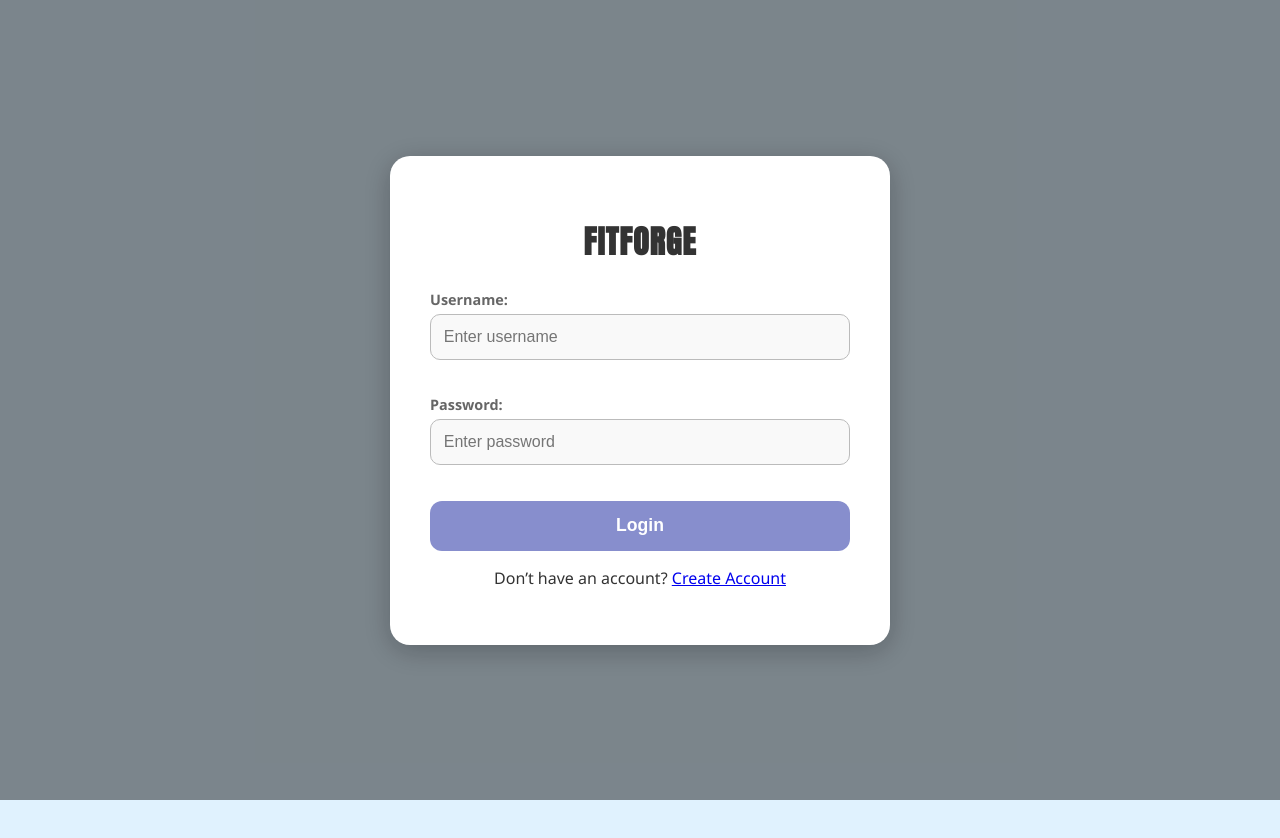
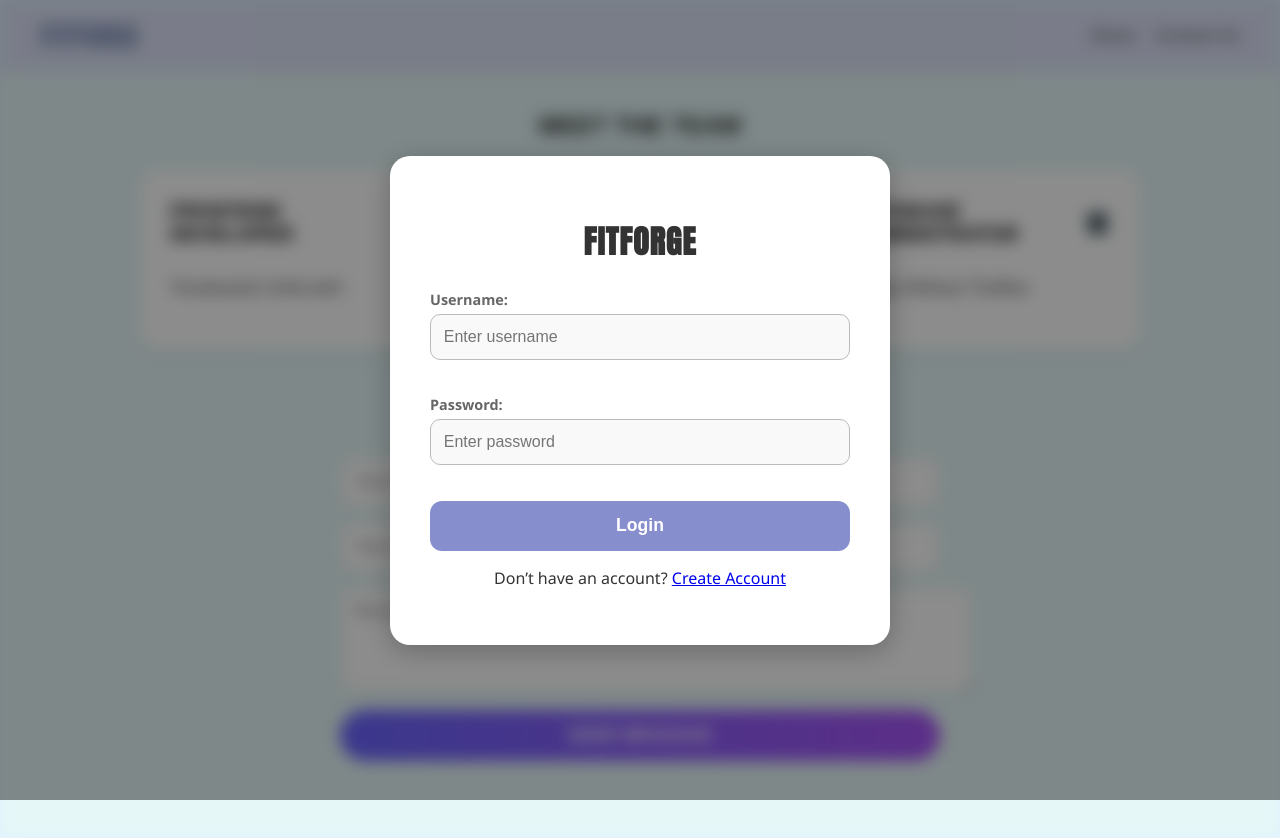
Before and after one commit to Vjashwanth4545/FitForgeV2, a React (Vite) app in the folder client/: page /contract in a window 1280 px wide. Before the commit the page ends 800 px from the top, so only its background shows below. Built offline with nearby package versions, Linux system fonts and the light colour scheme.

Commit message:
Add vercel.json for React Router10

```diff
--- a/client/src/App.jsx
+++ b/client/src/App.jsx
@@ -8,6 +8,7 @@ import Diet from "./pages//Diet/Diet";
 import Report from "./pages/Report/Report";
 import LoginModal from "./components/LoginModal";
 import Auth from "./components/Auth";
+import ContactUs from "./components/contract";
 
 import "./pages/Home.css";
 import "./App.css";
@@ -48,6 +49,8 @@ const App = () => {
           <Route path="/report" element={<Report username={username}/>} />
           <Route path="/auth" element={<Auth />} />
           <Route path="/profile" element={<Profile username={username}/>} />
+          <Route path="/contract" element={<ContactUs />} />
+
         </Routes>
       </div>
 
--- /dev/null
+++ b/client/src/components/contract.jsx
@@ -0,0 +1,163 @@
+import React, { useState } from 'react';
+
+const ContactUs = () => {
+  // Styles based on your screenshot to ensure design consistency
+  const styles = {
+    pageContainer: {
+      backgroundColor: '#E6F7F8', // Light mint background from screenshot
+      minHeight: '100vh',
+      fontFamily: 'Arial, sans-serif',
+      paddingBottom: '40px'
+    },
+    navbar: {
+      backgroundColor: '#DDE3F8', // Light periwinkle nav color
+      padding: '15px 40px',
+      display: 'flex',
+      justifyContent: 'space-between',
+      alignItems: 'center',
+      marginBottom: '40px'
+    },
+    logo: {
+      color: '#7C8DB5', // Muted purple/blue logo color
+      fontSize: '28px',
+      fontWeight: '900',
+      letterSpacing: '1px',
+      fontFamily: 'Impact, sans-serif', // Condensed font style
+      textTransform: 'uppercase',
+      margin: 0
+    },
+    header: {
+      textAlign: 'center',
+      color: '#1a1a1a',
+      fontSize: '24px',
+      fontWeight: '800',
+      textTransform: 'uppercase',
+      marginBottom: '30px',
+      letterSpacing: '0.5px'
+    },
+    gridContainer: {
+      display: 'grid',
+      gridTemplateColumns: 'repeat(auto-fit, minmax(300px, 1fr))',
+      gap: '24px',
+      maxWidth: '1000px',
+      margin: '0 auto',
+      padding: '0 20px'
+    },
+    card: {
+      backgroundColor: '#ffffff',
+      borderRadius: '20px',
+      padding: '30px',
+      boxShadow: '0 4px 15px rgba(0,0,0,0.05)',
+      display: 'flex',
+      flexDirection: 'column',
+      alignItems: 'flex-start',
+      transition: 'transform 0.2s ease'
+    },
+    cardTitle: {
+      fontSize: '20px',
+      fontWeight: '800',
+      textTransform: 'uppercase',
+      marginBottom: '10px',
+      display: 'flex',
+      alignItems: 'center',
+      gap: '10px',
+      color: '#000'
+    },
+    // Using Serif font to match the body text in your screenshot
+    cardBody: {
+      fontFamily: '"Times New Roman", Times, serif',
+      fontSize: '18px',
+      color: '#333',
+      lineHeight: '1.5'
+    },
+    formContainer: {
+        maxWidth: '600px',
+        margin: '50px auto 0',
+        padding: '0 20px'
+    },
+    input: {
+        width: '100%',
+        padding: '15px',
+        marginBottom: '15px',
+        borderRadius: '10px',
+        border: '1px solid #ccc',
+        backgroundColor: '#fff',
+        fontSize: '16px'
+    },
+    button: {
+        width: '100%',
+        padding: '15px',
+        borderRadius: '30px',
+        border: 'none',
+        // The purple gradient from your "Sweat now" button
+        background: 'linear-gradient(90deg, #6b66ff 0%, #a855f7 100%)',
+        color: 'white',
+        fontWeight: 'bold',
+        fontSize: '18px',
+        cursor: 'pointer',
+        textTransform: 'uppercase'
+    }
+  };
+
+  const teamMembers = [
+    {
+      role: "Frontend Developer",
+      name: "Varadarajulu Jashwanth",
+      icon: "💻"
+    },
+    {
+      role: "Backend Developer",
+      name: "Tanush Saideep Amiesetty",
+      icon: "⚙️"
+    },
+    {
+      role: "Database Administrator",
+      name: "Voggu Abhinay Vardhan",
+      icon: "🗄️"
+    }
+  ];
+
+  return (
+    <div style={styles.pageContainer}>
+      {/* Navbar Simulation */}
+      <nav style={styles.navbar}>
+        <h1 style={styles.logo}>FITFORGE</h1>
+        {/* You can add your existing Link components here */}
+        <div style={{display: 'flex', gap: '20px', color: '#666', fontWeight: 'bold'}}>
+            <span>Home</span>
+            <span>Contact Us</span>
+        </div>
+      </nav>
+
+      <h2 style={styles.header}>Meet The Team</h2>
+
+      {/* Team Cards Grid */}
+      <div style={styles.gridContainer}>
+        {teamMembers.map((member, index) => (
+          <div key={index} style={styles.card}>
+            <div style={styles.cardTitle}>
+              <span>{member.role}</span>
+              <span>{member.icon}</span>
+            </div>
+            <p style={styles.cardBody}>
+              {member.name}
+            </p>
+          </div>
+        ))}
+      </div>
+
+      {/* Optional: Actual Contact Form to make the page functional */}
+      <div style={styles.formContainer}>
+          <h2 style={{...styles.header, marginTop: '40px'}}>Get In Touch</h2>
+          <form onSubmit={(e) => e.preventDefault()}>
+              <input type="text" placeholder="Your Name" style={styles.input} />
+              <input type="email" placeholder="Your Email" style={styles.input} />
+              <textarea placeholder="Message" rows="4" style={styles.input}></textarea>
+              <button style={styles.button}>Send Message</button>
+          </form>
+      </div>
+    </div>
+  );
+};
+
+export default ContactUs;
--- a/client/src/components/navbar.jsx
+++ b/client/src/components/navbar.jsx
@@ -29,6 +29,7 @@ const Navbar = ({ setIsLoggedIn }) => {  // ✅ now received
   style={{
     fontFamily: "'Segoe UI', Roboto, Helvetica, Arial, sans-serif"
   }}
+  href='/contract'
 >
   Contact Us
 </a>
```
